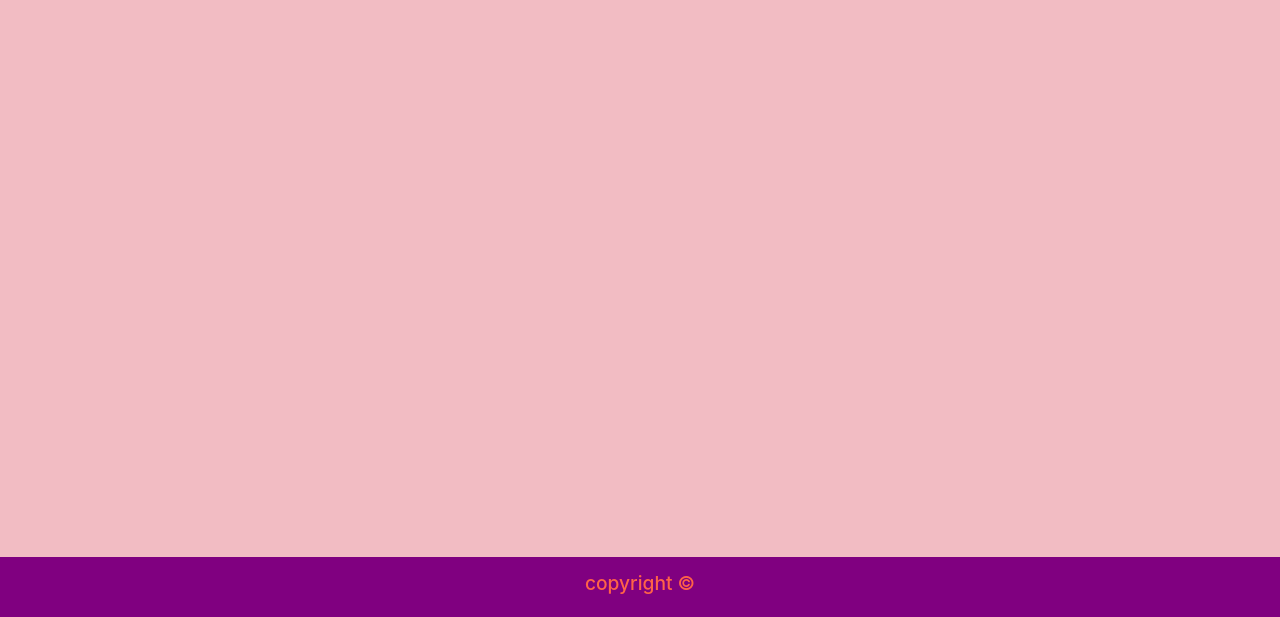
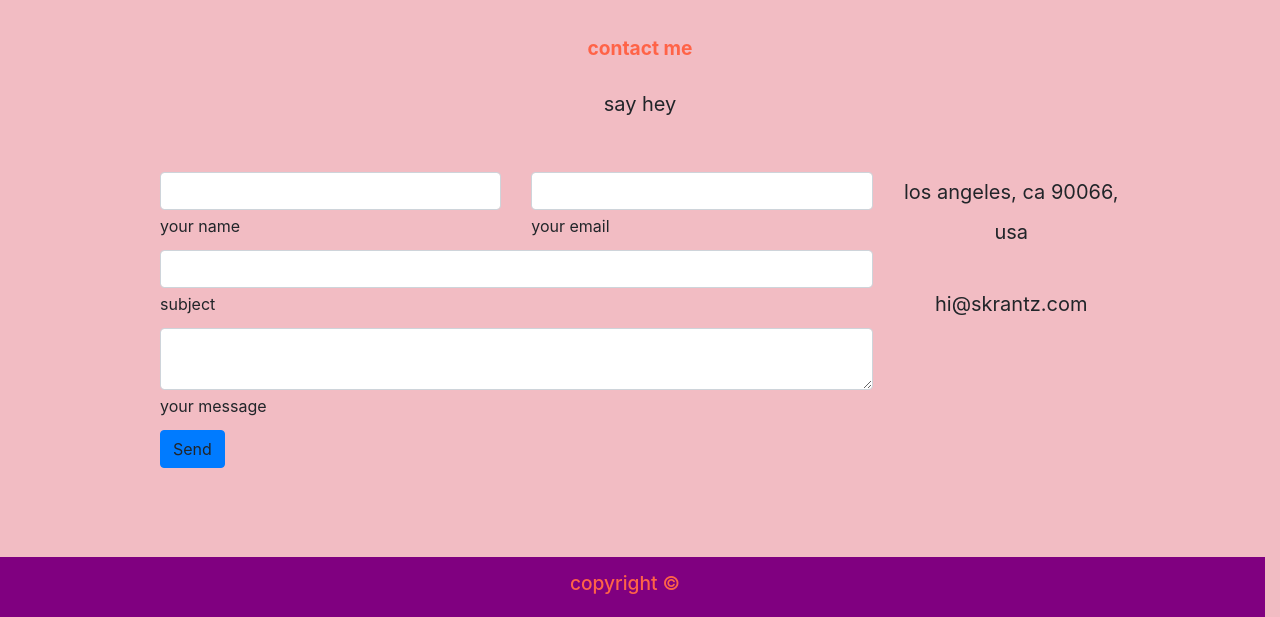
Before and after one commit to skrantzz/01_11_HW, a plain HTML site: page contact.html in a window 1280 px wide. Shown: the part 183-800 px from the top of the page. Drawn offline with nearby package versions, Linux system fonts and the light colour scheme.

Commit message:
contact page complete

```diff
--- a/assets/css/style.css
+++ b/assets/css/style.css
@@ -105,3 +105,8 @@ img {
   padding: 5px;
   margin: 5px;
 }
+
+.contact-section {
+width: 960px;
+margin: auto;
+}
--- /dev/null
+++ b/assets/reset.css
@@ -0,0 +1,129 @@
+/* http://meyerweb.com/eric/tools/css/reset/
+   v2.0 | 20110126
+   License: none (public domain)
+*/
+
+html,
+body,
+div,
+span,
+applet,
+object,
+iframe,
+h1,
+h2,
+h3,
+h4,
+h5,
+h6,
+p,
+blockquote,
+pre,
+a,
+abbr,
+acronym,
+address,
+big,
+cite,
+code,
+del,
+dfn,
+em,
+img,
+ins,
+kbd,
+q,
+s,
+samp,
+small,
+strike,
+strong,
+sub,
+sup,
+tt,
+var,
+b,
+u,
+i,
+center,
+dl,
+dt,
+dd,
+ol,
+ul,
+li,
+fieldset,
+form,
+label,
+legend,
+table,
+caption,
+tbody,
+tfoot,
+thead,
+tr,
+th,
+td,
+article,
+aside,
+canvas,
+details,
+embed,
+figure,
+figcaption,
+footer,
+header,
+hgroup,
+menu,
+nav,
+output,
+ruby,
+section,
+summary,
+time,
+mark,
+audio,
+video {
+  margin: 0;
+  padding: 0;
+  border: 0;
+  font-size: 100%;
+  font: inherit;
+  vertical-align: baseline;
+}
+/* HTML5 display-role reset for older browsers */
+article,
+aside,
+details,
+figcaption,
+figure,
+footer,
+header,
+hgroup,
+menu,
+nav,
+section {
+  display: block;
+}
+body {
+  line-height: 1;
+}
+ol,
+ul {
+  list-style: none;
+}
+blockquote,
+q {
+  quotes: none;
+}
+blockquote:before,
+blockquote:after,
+q:before,
+q:after {
+  content: "";
+  content: none;
+}
+table {
+  border-collapse: collapse;
+  border-spacing: 0;
+}
--- a/contact.html
+++ b/contact.html
@@ -1,20 +1,14 @@
 <!DOCTYPE html>
 <html lang="en">
+
 <head>
   <!-- Required meta tags -->
   <meta charset="utf-8" />
-    <meta
-      name="viewport"
-      content="width=device-width, initial-scale=1, shrink-to-fit=no"
-    />
+  <meta name="viewport" content="width=device-width, initial-scale=1, shrink-to-fit=no" />
 
   <!-- Bootstrap CSS -->
-    <link
-      rel="stylesheet"
-      href="https://stackpath.bootstrapcdn.com/bootstrap/4.4.1/css/bootstrap.min.css"
-      integrity="sha384-Vkoo8x4CGsO3+Hhxv8T/Q5PaXtkKtu6ug5TOeNV6gBiFeWPGFN9MuhOf23Q9Ifjh"
-      crossorigin="anonymous"
-    />
+  <link rel="stylesheet" href="https://stackpath.bootstrapcdn.com/bootstrap/4.4.1/css/bootstrap.min.css"
+    integrity="sha384-Vkoo8x4CGsO3+Hhxv8T/Q5PaXtkKtu6ug5TOeNV6gBiFeWPGFN9MuhOf23Q9Ifjh" crossorigin="anonymous" />
   <link rel="stylesheet" type="text/css" href="assets/css/style.css" />
 
   <title>Sydney Krantz Is Awesome!</title>
@@ -37,15 +31,97 @@
     </div>
     <br />
 
+
+    <section class="mb-4 contact-section">
+
+      <!--Section heading-->
+      <h2 class="h1-responsive font-weight-bold text-center my-4">contact me</h2>
+      <!--Section description-->
+      <p class="text-center w-responsive mx-auto mb-5">say hey
+
       <div class="row">
-        <div class="col-med-12">
-          <div class="container header">
 
-            <hr />
+        <!--Grid column-->
+        <div class="col-md-9 mb-md-0 mb-5">
+          <form id="contact-form" name="contact-form" action="mail.php" method="POST">
+
+            <!--Grid row-->
+            <div class="row">
+
+              <!--Grid column-->
+              <div class="col-md-6">
+                <div class="md-form mb-0">
+                  <input type="text" id="name" name="name" class="form-control">
+                  <label for="name" class="">your name</label>
+                </div>
+              </div>
+              <!--Grid column-->
+
+              <!--Grid column-->
+              <div class="col-md-6">
+                <div class="md-form mb-0">
+                  <input type="text" id="email" name="email" class="form-control">
+                  <label for="email" class="">your email</label>
+                </div>
+              </div>
+              <!--Grid column-->
+
+            </div>
+            <!--Grid row-->
+
+            <!--Grid row-->
             <div class="row">
               <div class="col-md-12">
-                <p>
+                <div class="md-form mb-0">
+                  <input type="text" id="subject" name="subject" class="form-control">
+                  <label for="subject" class="">subject</label>
+                </div>
+              </div>
+            </div>
+            <!--Grid row-->
 
+            <!--Grid row-->
+            <div class="row">
+
+              <!--Grid column-->
+              <div class="col-md-12">
+
+                <div class="md-form">
+                  <textarea type="text" id="message" name="message" rows="2"
+                    class="form-control md-textarea"></textarea>
+                  <label for="message">your message</label>
+                </div>
+
+              </div>
+            </div>
+            <!--Grid row-->
+
+          </form>
+
+          <div class="text-center text-md-left">
+            <a class="btn btn-primary" onclick="document.getElementById('contact-form').submit();">Send</a>
+          </div>
+          <div class="status"></div>
+        </div>
+        <!--Grid column-->
+
+        <!--Grid column-->
+        <div class="col-md-3 text-center">
+          <ul class="list-unstyled mb-0">
+            <li><i class="fas fa-map-marker-alt fa-2x"></i>
+              <p>los angeles, ca 90066, usa</p>
+            </li>
+
+            <li><i class="fas fa-envelope mt-4 fa-2x"></i>
+              <p>hi@skrantz.com</p>
+            </li>
+          </ul>
+        </div>
+        <!--Grid column-->
+
+      </div>
+
+    </section>
 
 
     </p>
@@ -64,4 +140,5 @@
   </div>
   </div>
 </body>
+
 </html>
```
Lines whose indentation alone changed are shown as unchanged.
